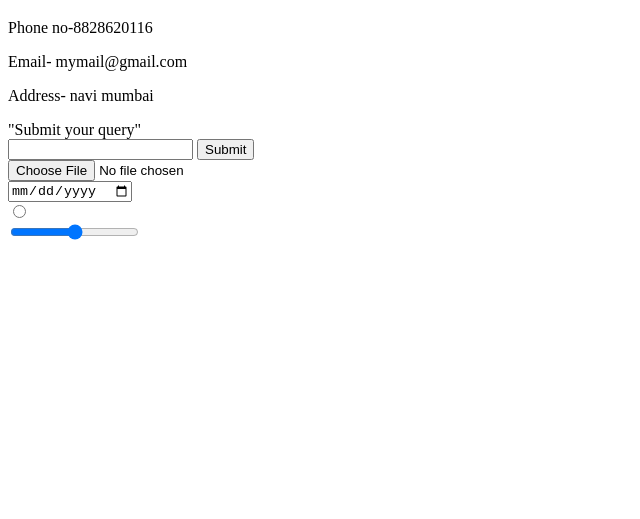
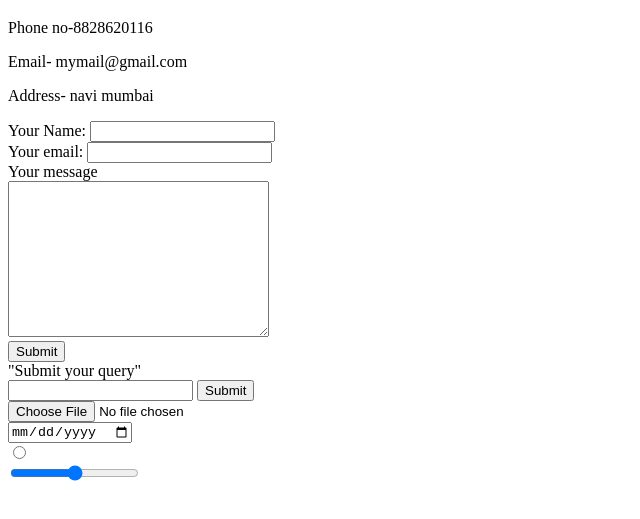
Before and after one commit to imprathamesh01/cv, a plain HTML site: page Contact-me.html in a window 1280 px wide. Shown: the part 61-580 px from the top of the page, without its empty margins (0-640 px from the left). Drawn offline with Linux system fonts and the light colour scheme.

Commit message:
added comment box and email

```diff
--- a/Contact-me.html
+++ b/Contact-me.html
@@ -12,6 +12,17 @@
     <p>Phone no-8828620116</p>
     <p>Email- mymail@gmail.com</p>
     <p>Address- navi mumbai</p>
+
+    <form action="mailto:prathmewshpatil923@gmail.com" method="post" enctype="text/plain">
+        <label>Your Name:</label>
+        <input type="text" name="Yourname"><br>
+        <label>Your email:</label>
+        <input type="email" name="YourEmail"><br>
+        <label>Your message</label><br>
+        <textarea name="Your message" id="" cols="30" rows="10"></textarea><br>
+        <input type="submit">
+    </form>
+
     <form>
         <label>"Submit your query"</label><br>
         <input type="text">
```
